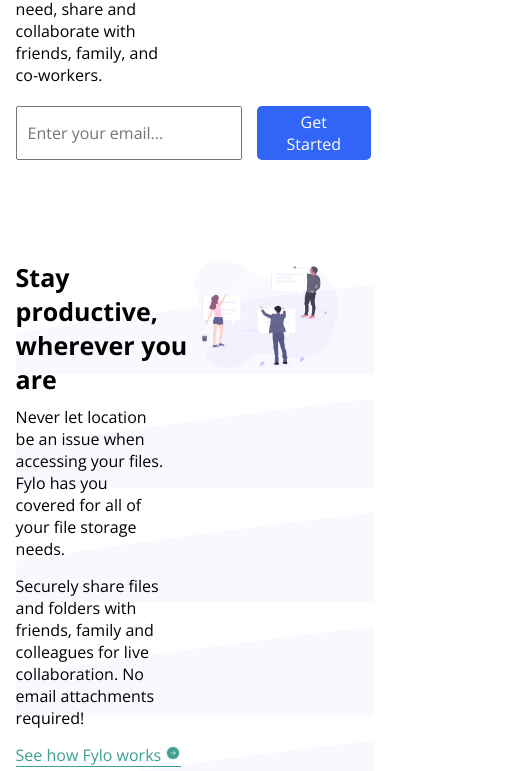
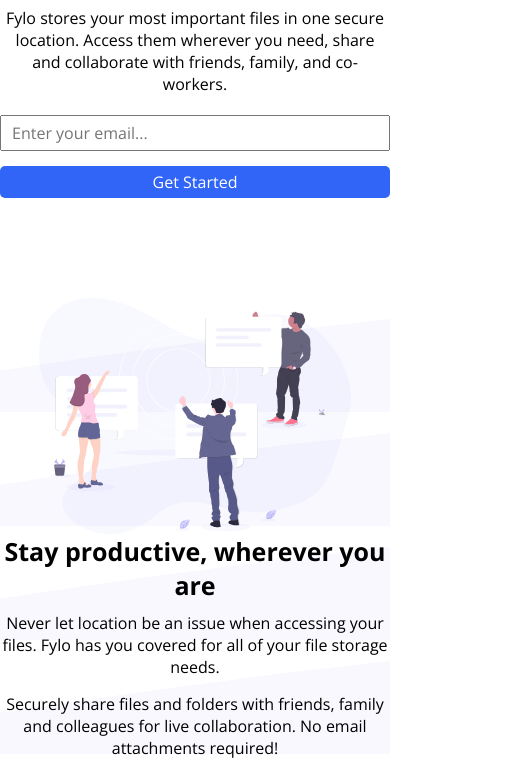
Before and after one commit to E-jane15/Fylo-Landing-Page-Clone, a plain HTML site: page index.html in a window 390 px wide. Shown: the part 587-1358 px from the top of the page, 513 px wide, since content can reach past the window. Drawn offline with nearby package versions, Linux system fonts and the light colour scheme.

Commit message:
added responsive styles

```diff
--- a/style.css
+++ b/style.css
@@ -218,3 +218,23 @@ a{
     cursor: pointer;
     color: hsl(224, 93%, 58%);
   }
+
+  @media screen and (min-width:375px) and (max-width:600px){
+    main{
+      text-align: center;
+    }
+   .first_section, .second_section{
+    flex-direction: column-reverse;
+    width: 100%;
+   }
+   .second_box, .illustration-2 ,.testimonial, .contain{
+    width: 100%;
+   }
+   .first_box, .first_box h1, .first_box p, .advert, .advert p{
+    width: 100%;
+   }
+   .input_button ,.contain{
+    flex-direction: column;
+   }
+
+  }
```
